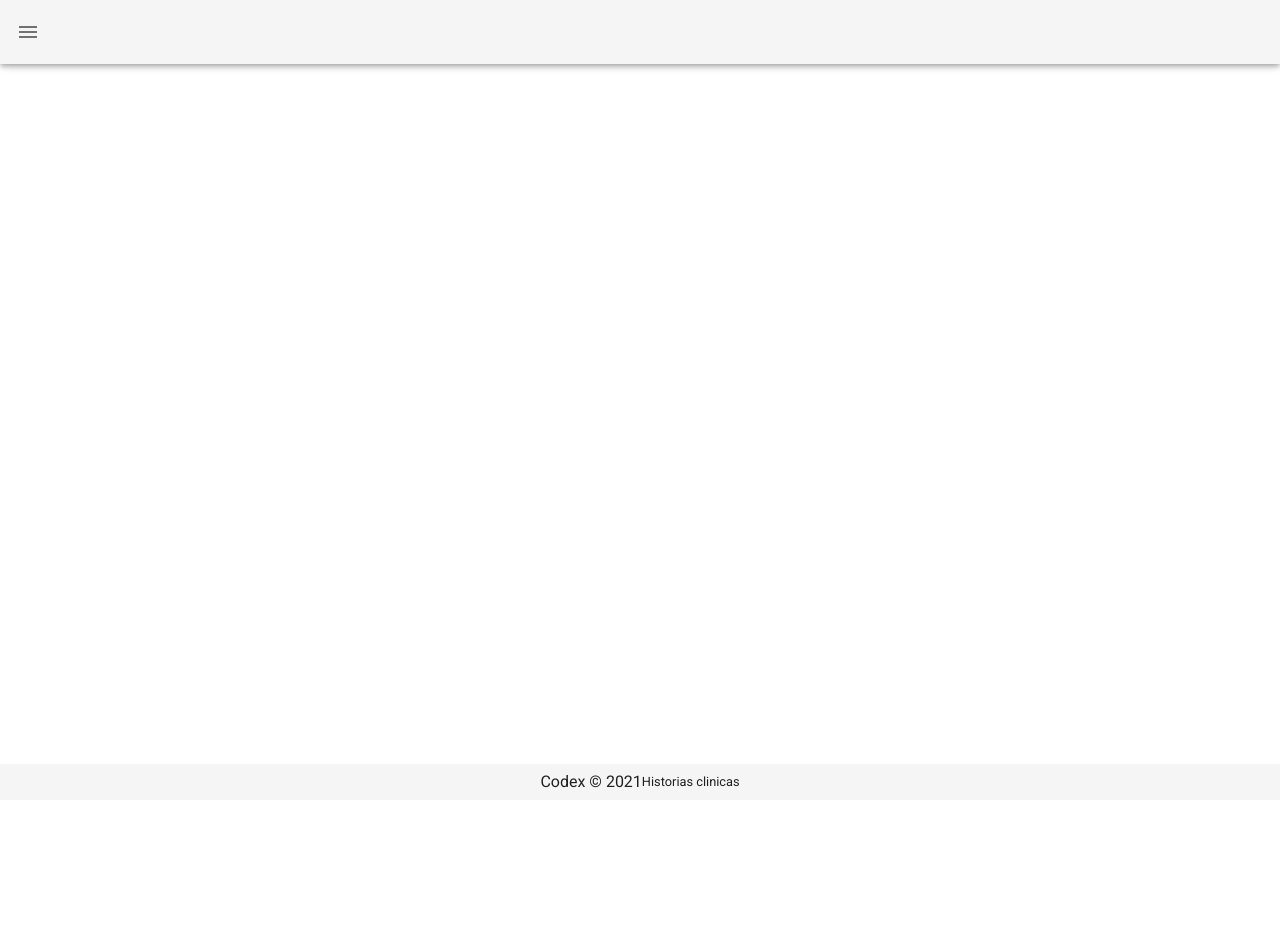
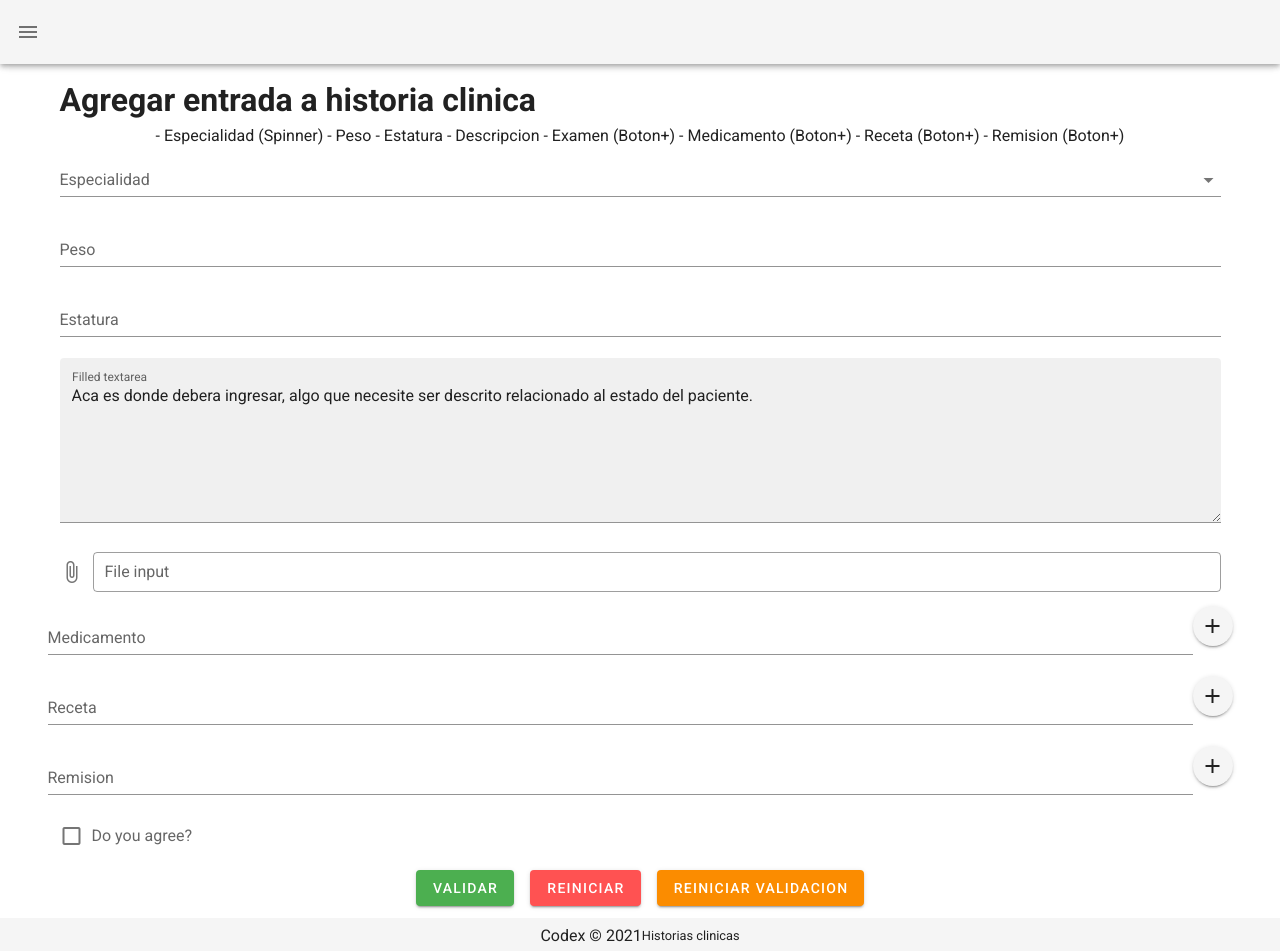
Before and after one commit to cano2030/CODEX_Front, a Nuxt app: page /Agregar_Historia in a window 1280 px wide. Shown: the top 951 px of the page. Before the commit the page ends 800 px from the top, so only its background shows below. Built offline with nearby package versions, Linux system fonts and the light colour scheme.

Commit message:
Santi : Inicio de Agregar historia clinica

```diff
--- /dev/null
+++ b/layouts/Layout_medico.vue
@@ -0,0 +1,53 @@
+<template>
+  <v-app>
+    <!-- Menu hamburguesa -->
+    <v-navigation-drawer
+      v-model="openMenu"
+      fixed
+      app
+    >
+      <v-list>
+        <v-list-item
+          v-for="(item, i) in items"
+          :key="i"
+          :to="item.to"
+          router
+          exact
+        >
+          <v-list-item-action>
+            <v-icon>{{ item.icon }}</v-icon>
+          </v-list-item-action>
+          <v-list-item-content>
+            <v-list-item-title v-text="item.title" />
+          </v-list-item-content>
+        </v-list-item>
+      </v-list>
+    </v-navigation-drawer>
+
+    <!--Barra de navegacion superior-->
+    <v-app-bar :clipped-left="clipped" fixed app>
+      <!--Icono que controla el menú hamburguesa -->
+      <v-app-bar-nav-icon @click.stop="openMenu = !openMenu" />
+    </v-app-bar>
+    <v-main>
+      <v-container>
+        <nuxt />
+      </v-container>
+    </v-main>
+    <v-footer
+      :absolute="!fixed"
+      app
+    >
+    <v-spacer></v-spacer>
+      <span>Codex &copy; {{ new Date().getFullYear() }}</span>
+      <small>Historias clinicas</small>
+    <v-spacer></v-spacer>
+    </v-footer>
+  </v-app>
+</template>
+
+<script>
+export default {
+
+}
+</script>
--- /dev/null
+++ b/pages/Agregar_Historia.vue
@@ -0,0 +1,146 @@
+<template>
+  <div>
+    <h1>Agregar entrada a historia clinica</h1>
+    <center>
+      - Especialidad (Spinner) - Peso - Estatura - Descripcion - Examen (Boton+)
+      - Medicamento (Boton+) - Receta (Boton+) - Remision (Boton+)
+
+      <template>
+        <v-form ref="form" v-model="valid" lazy-validation>
+          <v-select
+            v-model="Especialidad"
+            :items="items"
+            :rules="[v => !!v || 'Item is required']"
+            label="Especialidad"
+            required
+          ></v-select>
+
+          <v-text-field
+            v-model="Peso"
+            :rules="emailRules"
+            label="Peso"
+            required
+          ></v-text-field>
+
+          <v-text-field
+            v-model="Estatura"
+            :rules="emailRules"
+            label="Estatura"
+            required
+          ></v-text-field>
+
+          <v-textarea
+            filled
+            name="input-7-4"
+            label="Filled textarea"
+            value="Aca es donde debera ingresar, algo que necesite ser descrito relacionado al estado del paciente."
+          ></v-textarea>
+
+          <template>
+            <v-file-input
+              label="File input"
+              outlined
+              multiple
+              dense
+            ></v-file-input>
+          </template>
+
+          <v-row>
+            <v-text-field
+              v-model="Medicamento"
+              :rules="emailRules"
+              label="Medicamento"
+              required
+            ></v-text-field>
+            <v-btn elevation="2" fab small>
+              <v-icon>mdi-plus</v-icon>
+            </v-btn>
+          </v-row>
+
+          <v-row>
+            <v-text-field
+              v-model="Receta"
+              :rules="emailRules"
+              label="Receta"
+              required
+            ></v-text-field>
+            <v-btn elevation="2" fab small>
+              <v-icon>mdi-plus</v-icon>
+            </v-btn>
+          </v-row>
+
+          <v-row>
+            <v-text-field
+              v-model="Remision"
+              :rules="emailRules"
+              label="Remision"
+              required
+            ></v-text-field>
+            <v-btn elevation="2" fab small>
+              <v-icon>mdi-plus</v-icon>
+            </v-btn>
+          </v-row>
+
+          <v-checkbox
+            v-model="checkbox"
+            :rules="[v => !!v || 'You must agree to continue!']"
+            label="Do you agree?"
+            required
+          ></v-checkbox>
+
+          <v-btn
+            :disabled="!valid"
+            color="success"
+            class="mr-4"
+            @click="validate"
+          >
+            Validar
+          </v-btn>
+
+          <v-btn color="error" class="mr-4" @click="reset">
+            Reiniciar
+          </v-btn>
+
+          <v-btn color="warning" @click="resetValidation">
+            Reiniciar validacion
+          </v-btn>
+        </v-form>
+      </template>
+    </center>
+  </div>
+</template>
+
+<script>
+export default {
+  data: () => ({
+    valid: true,
+    name: "",
+    nameRules: [
+      v => !!v || "Name is required",
+      v => (v && v.length <= 10) || "Name must be less than 10 characters"
+    ],
+    email: "",
+    emailRules: [
+      v => !!v || "E-mail is required",
+      v => /.+@.+\..+/.test(v) || "E-mail must be valid"
+    ],
+    select: null,
+    items: ["Item 1", "Item 2", "Item 3", "Item 4"],
+    checkbox: false
+  }),
+
+  methods: {
+    validate() {
+      this.$refs.form.validate();
+    },
+    reset() {
+      this.$refs.form.reset();
+    },
+    resetValidation() {
+      this.$refs.form.resetValidation();
+    }
+  }
+};
+</script>
+
+<style></style>
--- /dev/null
+++ b/pages/Medico.vue
@@ -0,0 +1,15 @@
+<template>
+  <div>
+      Menu Medico
+  </div>
+</template>
+
+<script>
+export default {
+
+}
+</script>
+
+<style>
+
+</style>
```
Also changed, not shown: 1 other file (tests, documents, lock files or other folders).
